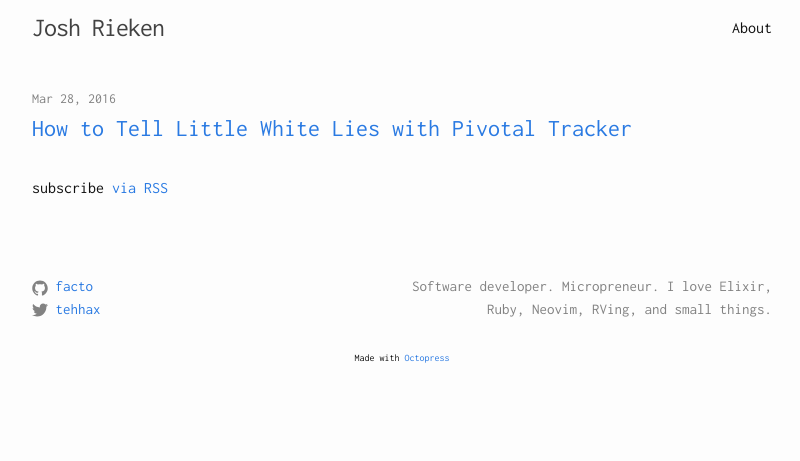
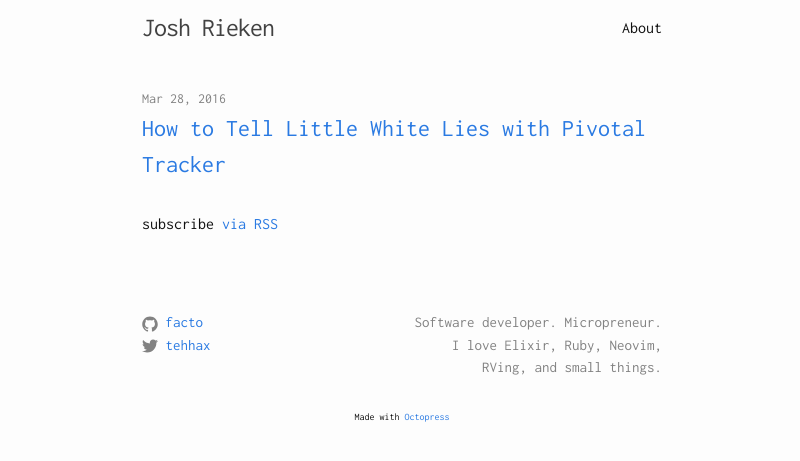
Before and after one commit to facto/facto.github.io, a Jekyll site: the page built from index.html, in a window 1280 px wide. Shown: the top 461 px of the page, without its empty margins (238-1038 px from the left). Built offline with Jekyll 4.4.1, drawn with Linux system fonts in a browser that asks for light colours.

Commit message:
Reduce content width for readability

```diff
--- a/css/main.scss
+++ b/css/main.scss
@@ -23,7 +23,7 @@ $grey-color-light: lighten($grey-color, 40%);
 $grey-color-dark:  darken($grey-color, 25%);
 
 // Width of the content area
-$content-width:    800px;
+$content-width:    580px;
 
 $on-palm:          600px;
 $on-laptop:        800px;
```
